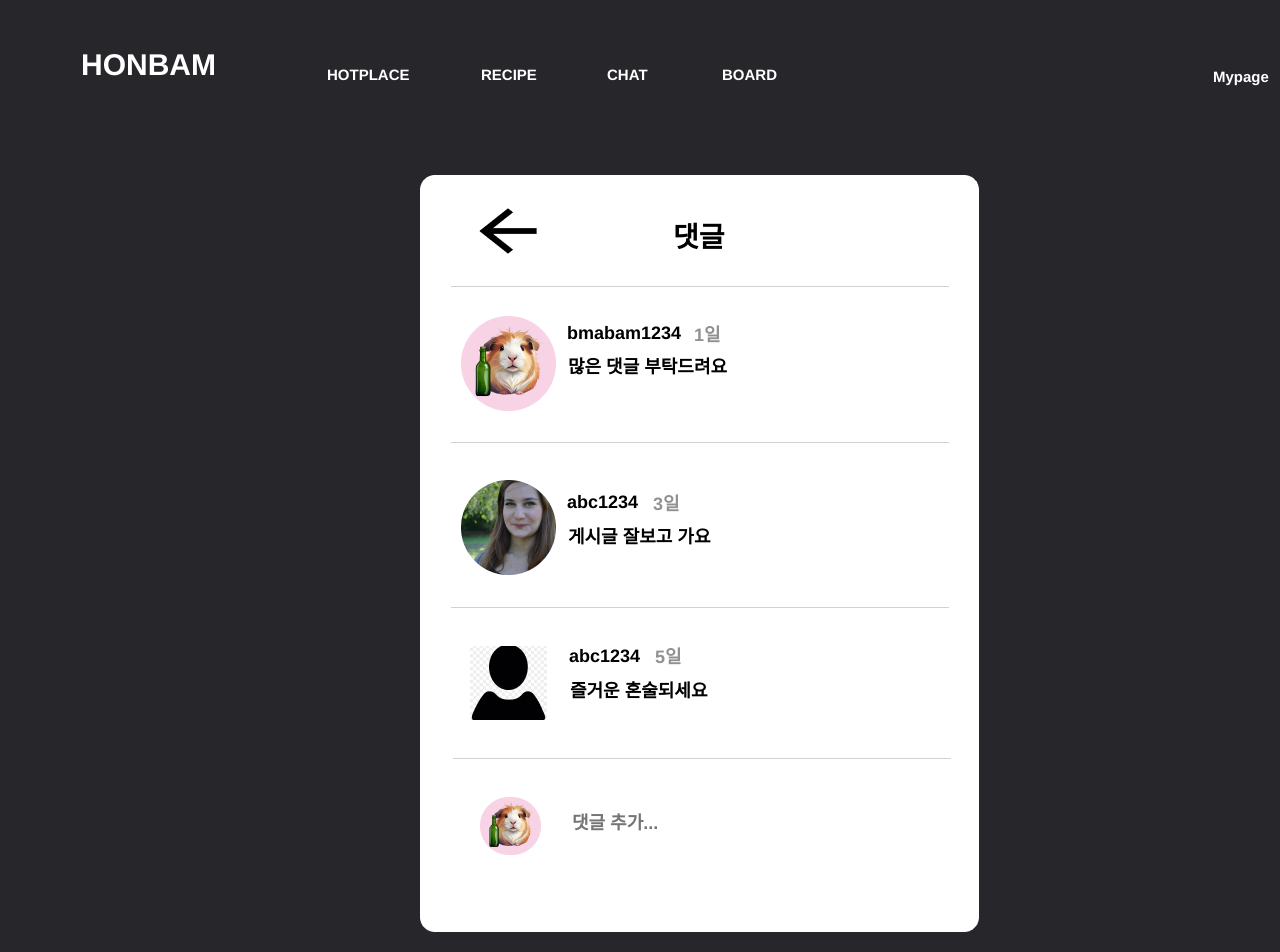
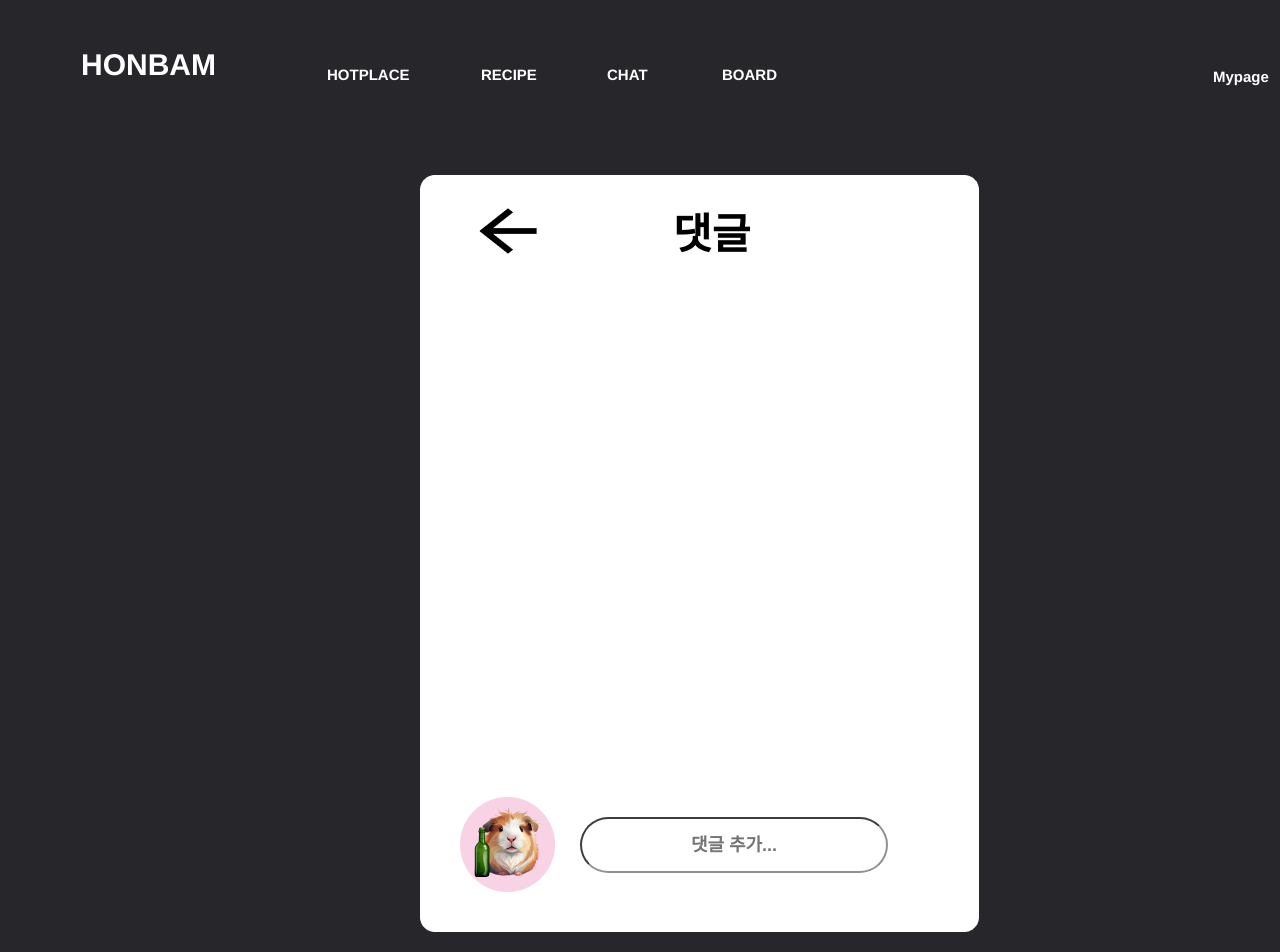
Before and after one commit to samkkkkkkk/HonBamProject, a React (Create React App) app: page /Comment in a window 1280 px wide. Shown: the top 952 px of the page. Built offline with nearby package versions, Linux system fonts and the light colour scheme.

Commit message:
SNSBOARD 프론트앤드 댓글기능 구현

```diff
--- a/package.json
+++ b/package.json
@@ -20,7 +20,7 @@
     "react-fullpage": "^0.1.19",
     "react-icons": "^4.12.0",
     "react-modal": "^3.16.1",
-    "react-router-dom": "^6.20.1",
+    "react-router-dom": "^6.21.0",
     "react-scripts": "5.0.1",
     "reactstrap": "^9.2.1",
     "sass": "^1.69.5",
--- a/src/Component/Comment.css
+++ b/src/Component/Comment.css
@@ -312,7 +312,7 @@
   letter-spacing: 0;
   line-height: normal;
   position: absolute;
-  top: -20px;
+  top: -70px;
   white-space: nowrap;
   width: 57px;
 }
@@ -335,10 +335,10 @@
 .comment .image {
   background-image: url(../assets/bambam1.png);
   height: 95px;
-  left: 41px;
+  left: 40px;
   object-fit: cover;
   position: absolute;
-  top: 154px;
+  top: 635px;
   width: 95px;
 }
 
@@ -378,21 +378,68 @@
   white-space: nowrap;
   width: 85px;
 }
-.comment .intro-9 {
+
+.pagination .activePage {
+  margin-top: 730px;
+  background-color: #aca9a9;
+  position: relative;
+  text-align: center;
+  display: inline-block;
+}
+.pageCount {
+  display: inline-block;
+  position: relative;
+  margin-left: 5px;
+  left: 150px;
+}
+
+.comment .addComment {
   color: #807878;
   font-family: 'Inter-Bold', Helvetica;
   font-size: 18px;
   font-weight: 700;
-  left: 150px;
+  left: 160px;
   letter-spacing: 0;
   line-height: normal;
   position: absolute;
-  top: 650px;
+  top: 655px;
   white-space: nowrap;
-  width: 350px;
+  width: 300px;
+  height: 50px;
   outline: none;
-  border: none;
+
+  text-align: center;
+  border-radius: 30px;
+  border-color: #929191;
 }
+.comment .ulStyle {
+  width: 400px;
+  margin-left: -250px;
+  font-weight: bold;
+  margin-top: 40px;
+}
+.comment .liStyle {
+  margin-top: 50px;
+  margin-left: 60px;
+  list-style-type: none;
+}
+.comment-container {
+  align-items: center;
+}
+.avatar {
+  background-image: url(../assets/bambam2.png);
+  width: 60px;
+  height: 60px;
+  border-radius: 50%;
+  margin-right: 10px;
+  margin-left: -30px;
+}
+
+.liStyle .litext {
+  margin-top: -100px;
+  margin-left: -20px;
+}
+
 .comment .text-wrapper-11:hover {
   cursor: pointer;
 }
--- a/src/Component/Comment.js
+++ b/src/Component/Comment.js
@@ -3,6 +3,28 @@ import './Comment.css';
 import { Link } from 'react-router-dom';
 
 const Comment = () => {
+  const [comments, setComments] = useState([]);
+  const [currentPage, setCurrentPage] = useState(1);
+  const commentsPerPage = 4;
+
+  const maxComments = 4;
+
+  const addComment = (text) => {
+    setComments([...comments, text]);
+  };
+
+  // 현재 페이지의 댓글을 계산하는 함수
+  const getCurrentComments = () => {
+    const indexOfLastComment = currentPage * commentsPerPage;
+    const indexOfFirstComment = indexOfLastComment - commentsPerPage;
+    return comments.slice(indexOfFirstComment, indexOfLastComment);
+  };
+
+  // 페이지 변경 함수
+  const handlePageChange = (newPage) => {
+    setCurrentPage(newPage);
+  };
+
   return (
     <div className='comment'>
       <div className='div'>
@@ -33,53 +55,60 @@ const Comment = () => {
         </div>
         <div className='overlap-group-wrapper'>
           <div className='overlap-group'>
-            <div className='rectangle' />
-            <div className='vector' />
-            <div className='img' />
-            <div className='vector-2' />
+            <div className='rectangle'></div>
 
-            <div className='intro'>
-              <div className='text-wrapper-6'>bmabam1234</div>
-            </div>
-            <div className='div-wrapper'>
-              <p className='text-wrapper-25'>많은 댓글 부탁드려요</p>
-            </div>
-            <div className='intro-2'>
-              <div className='text-wrapper-8'>1일</div>
-            </div>
             <div className='id'>
-              <div className='text-wrapper-9'>댓글</div>
+              <div className='text-wrapper-9'>
+                <h2>댓글</h2>
+              </div>
+              <div>
+                <ul className='ulStyle'>
+                  {/* 현재 페이지의 댓글만 매핑하여 표시 */}
+                  {getCurrentComments().map((comment, index) => (
+                    <li
+                      className='liStyle'
+                      key={index}
+                    >
+                      <div className='avatar'></div>
+                      <span className='litext'>{comment}</span>
+                    </li>
+                  ))}
+                </ul>
+              </div>
             </div>
 
-            <div className='image' />
-            <div className='intro-3'>
-              <div className='text-wrapper-10'>abc1234</div>
+            {/* 페이지네이션 버튼 추가 */}
+            <div className='pagination'>
+              {Array.from(
+                { length: Math.ceil(comments.length / commentsPerPage) },
+                (_, index) => (
+                  <div className='pageCount'>
+                    <button
+                      key={index + 1}
+                      onClick={() => handlePageChange(index + 1)}
+                      className={currentPage === index + 1 ? 'activePage' : ''}
+                    >
+                      {index + 1}
+                    </button>
+                  </div>
+                )
+              )}
             </div>
-            <div className='intro-4'>
-              <div className='text-wrapper-7'>게시글 잘보고 가요</div>
-            </div>
-            <div className='intro-5'>
-              <div className='text-wrapper-8'>3일</div>
-            </div>
-            <div className='nature-person-girl' />
-            <div className='commentTxt' />
-            <div className='vector-3' />
-            <div className='intro-6'>
-              <div className='text-wrapper-10'>abc1234</div>
-            </div>
-            <div className='intro-7'>
-              <div className='text-wrapper-7'>즐거운 혼술되세요</div>
-            </div>
-            <div className='intro-8'>
-              <div className='text-wrapper-8'>5일</div>
-            </div>
-            <div className='person' />
-            <div className='comment1' />
+
             <input
-              className='intro-9'
+              className='addComment'
               type='text'
               placeholder='댓글 추가...'
+              onKeyDown={(e) => {
+                if (e.key === 'Enter') {
+                  addComment(e.target.value);
+                  e.target.value = '';
+                }
+              }}
             ></input>
+
+            <div className='comment1' />
+            <div className='image' />
 
             <div className='vector-4' />
           </div>
--- a/src/Component/SnsBoard.js
+++ b/src/Component/SnsBoard.js
@@ -1,37 +1,14 @@
 import React, { useState } from 'react';
 import './SnsBoard.css';
 import { Link } from 'react-router-dom';
-import Modal from 'react-modal';
+
 const SnsBoard = () => {
   const [isLiked, setLiked] = useState(false);
   const [likeCount, setLikeCount] = useState(0);
-  const [isCommentOpen, setCommentOpen] = useState(false);
-  const [isModalOpen, setModalOpen] = useState(false);
-  const [comments, setComments] = useState([]);
-  const [newComment, setNewComment] = useState('');
 
   const toggleLike = () => {
     setLiked(!isLiked);
     setLikeCount((prevCount) => (isLiked ? prevCount - 1 : prevCount + 1));
-  };
-  const handleCommentClick = () => {
-    setCommentOpen(!isCommentOpen);
-  };
-  const handleOpenModal = () => {
-    setModalOpen(true);
-  };
-  const handleCloseModal = () => {
-    setModalOpen(false);
-  };
-  const handleCommentChange = (event) => {
-    setNewComment(event.target.value);
-  };
-
-  const handleAddComment = () => {
-    // 댓글 추가 로직을 수행한 후, 댓글 리스트 업데이트
-    setComments([...comments, newComment]);
-    // 새로운 댓글 입력 창 초기화
-    setNewComment('');
   };
 
   return (
@@ -39,118 +16,24 @@ const SnsBoard = () => {
       <div className='div'>
         <div className='board-wrap'>
           <div className='boardbottom'>
-            <div className='date'>
-              <div className='text-wrapper'>12월 4일</div>
-            </div>
-            <div className='comment-add'>
-              <div onClick={handleCommentClick}>
-                <input
-                  className='intro-15'
-                  type='text'
-                  placeholder='댓글 추가...'
-                ></input>
-              </div>
-              {isCommentOpen && <button className='write'>작성</button>}
-            </div>
-
-            <div className='profile' />
-            <div className='comment-text'>
-              <div>
-                <button
-                  className='commentList'
-                  onClick={handleOpenModal}
-                >
-                  댓글 보기
-                </button>
-                <Modal
-                  isOpen={isModalOpen}
-                  onRequestClose={handleCloseModal}
-                  contentLabel='댓글 리스트'
-                >
-                  <div className='comment'>
-                    <div className='div'>
-                      <div className='overlap-group-wrapper'>
-                        <div className='overlap-group'>
-                          <div className='rectangle'></div>
-                          <div className='vector' />
-                          <div className='img' />
-                          <div className='vector-2' />
-
-                          <div className='intro'>
-                            <div className='text-wrapper-6'>bambam1234</div>
-                          </div>
-                          <div className='div-wrapper'>
-                            <p className='text-wrapper-25'>
-                              많은 댓글 부탁드려요
-                            </p>
-                          </div>
-                          <div className='intro-2'>
-                            <div className='text-wrapper-8'>1일</div>
-                          </div>
-                          <div className='id'>
-                            <div className='text-wrapper-9'>댓글</div>
-                          </div>
-
-                          <div className='image' />
-                          <div className='intro-3'>
-                            <div className='text-wrapper-10'>abc1234</div>
-                          </div>
-                          <div className='intro-4'>
-                            <div className='text-wrapper-7'>
-                              게시글 잘보고 가요
-                            </div>
-                          </div>
-                          <div className='intro-5'>
-                            <div className='text-wrapper-8'>3일</div>
-                          </div>
-                          <div className='nature-person-girl' />
-                          <div className='commentTxt' />
-                          <div className='vector-3' />
-                          <div className='intro-6'>
-                            <div className='text-wrapper-10'>abc1234</div>
-                          </div>
-                          <div className='intro-7'>
-                            <div className='text-wrapper-7'>
-                              즐거운 혼술되세요
-                            </div>
-                          </div>
-                          <div className='intro-8'>
-                            <div className='text-wrapper-8'>5일</div>
-                          </div>
-                          <div className='person' />
-                          <div className='comment1' />
-
-                          <input
-                            className='intro-9'
-                            type='text'
-                            placeholder='댓글 추가...'
-                          ></input>
-
-                          <div className='vector-4' />
-                        </div>
-
-                        <div className='back'>
-                          <button
-                            className='closed'
-                            onClick={handleCloseModal}
-                          >
-                            닫기
-                          </button>
-                          <Link to='/'>
-                            <button
-                              type='button'
-                              className='backBtn1'
-                            ></button>
-                          </Link>
-                        </div>
-                      </div>
-                    </div>
-                  </div>
-                </Modal>
-              </div>
-            </div>
             <div className='id-text'>
               <div className='text-wrapper-4'>abc1234 혼술하고 싶은 밤</div>
+            </div>
+            <div className='comment-text'>
+              <div className='profile'></div>
+              <div className='text-wrapper-12'>
+                <Link to='/comment'>
+                  <button
+                    type='button'
+                    className='commentBtn'
+                  >
+                    댓글 추가...
+                  </button>
+                </Link>
+              </div>
+              <div className='date'>
+                <div className='text-wrapper'>12월 4일</div>
+              </div>
             </div>
             <div className='like-text'></div>
             <div className='comment'>
@@ -230,7 +113,7 @@ const SnsBoard = () => {
             </div>
           </div>
           <div className='logo'>
-            <div className='text-wrapper-12'>HONBAM</div>
+            <div className='text-wrapper-30'>HONBAM</div>
           </div>
         </div>
       </div>
```
Also changed, not shown: src/Component/SnsBoard.css (+25 -9 lines), 1 other file (tests, documents, lock files or other folders).
